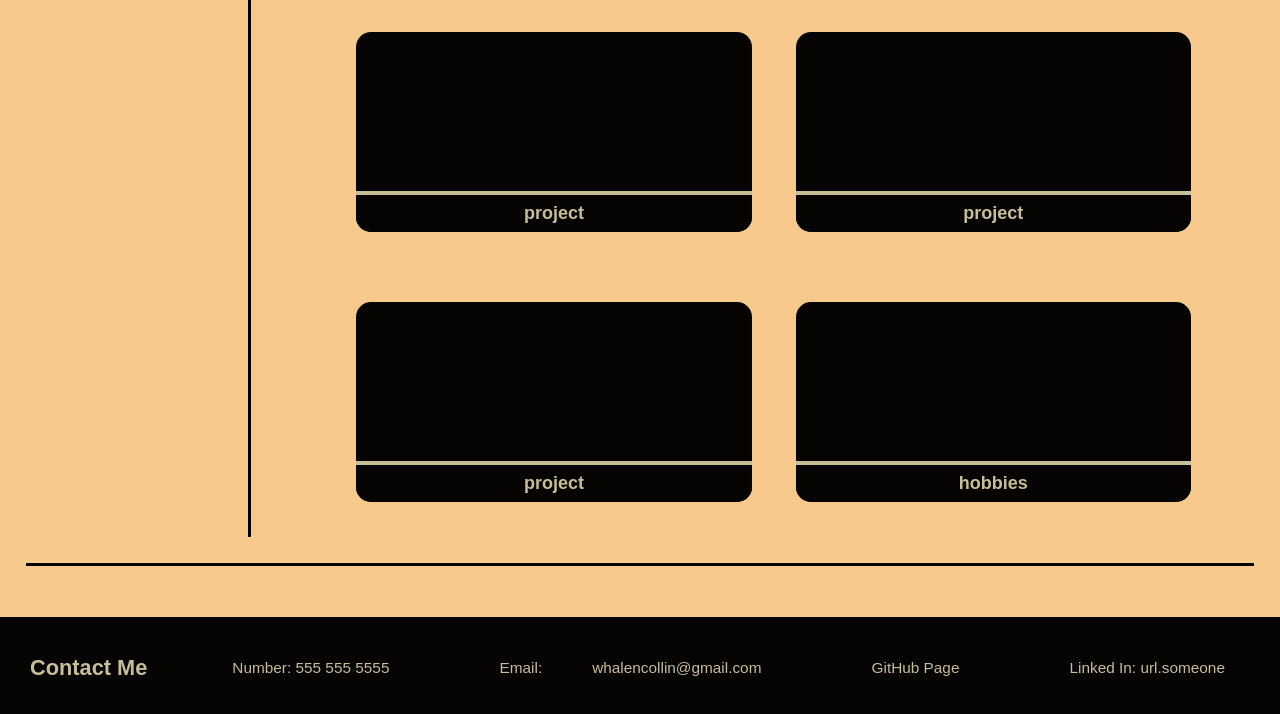
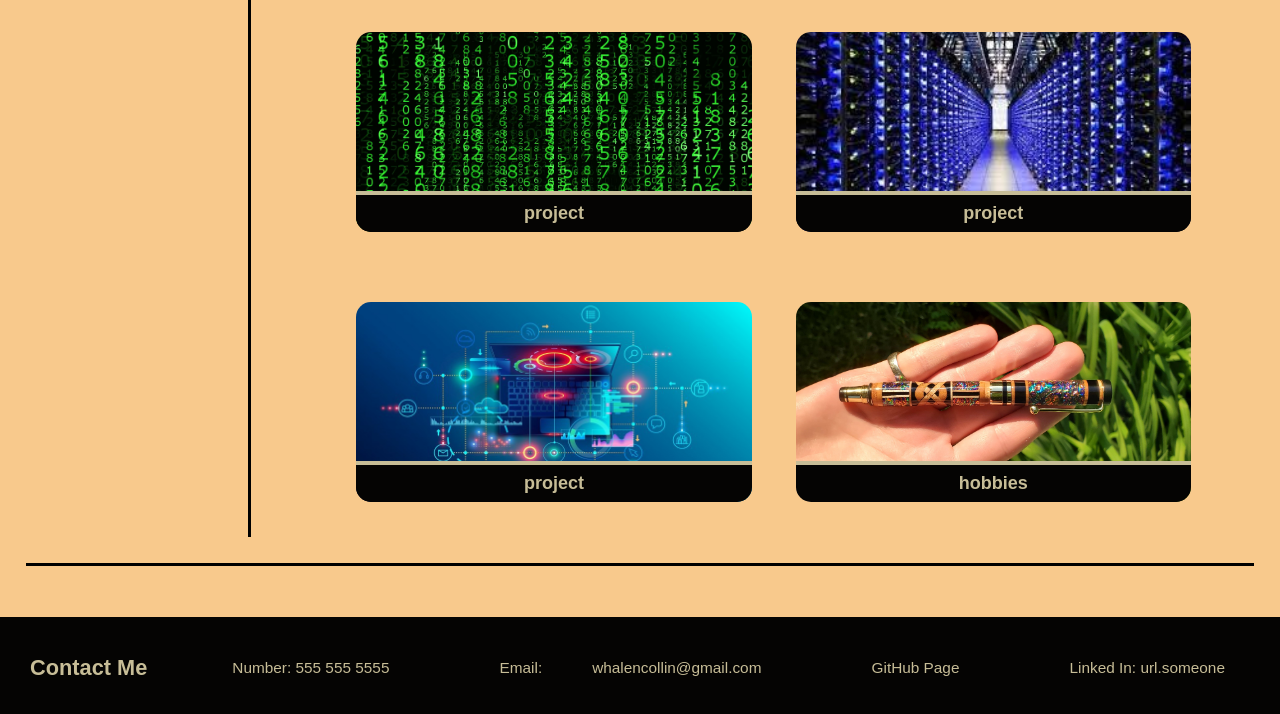
Before and after one commit to Collin-W/professional-portfolio, a plain HTML site: page index.html in a window 1280 px wide. Shown: the part 982-1696 px from the top of the page. Drawn offline with Linux system fonts and the light colour scheme.

Commit message:
added proj imgs

```diff
--- a/assets/style.css
+++ b/assets/style.css
@@ -172,8 +172,29 @@ padding: 2% 0 2% 0;
     align-items: flex-end;
     text-decoration: none;
 }
+
+.proj:nth-child(2) {
+    background-image: url(./images/Matrix-Numbers.jpg);
+    background-size: cover;
+    background-position: center;
+
+}
+.proj:nth-child(3) {
+    background-image: url(./images/download.jpg);
+    background-size: cover;
+    background-position: center;
+
+
+}
+.proj:nth-child(4) {
+    background-image: url(./images/1_gS5wa1Xn_zjuRMORDhPkcw.jpg);
+    background-size: cover;
+    background-position: center;
+
+}
+
 .proj:last-child {
-    background-image: url();
+    background-image: url(./images/Jojo\ Pen\ -\ Copy.jpg);
     background-size: cover;
     background-position: center;
 }
```
Also changed, not shown: assets/images/1_gS5wa1Xn_zjuRMORDhPkcw.jpg (added), assets/images/Jojo Pen - Copy.jpg (added), assets/images/Matrix-Numbers.jpg (added), assets/images/download.jpg (added).
